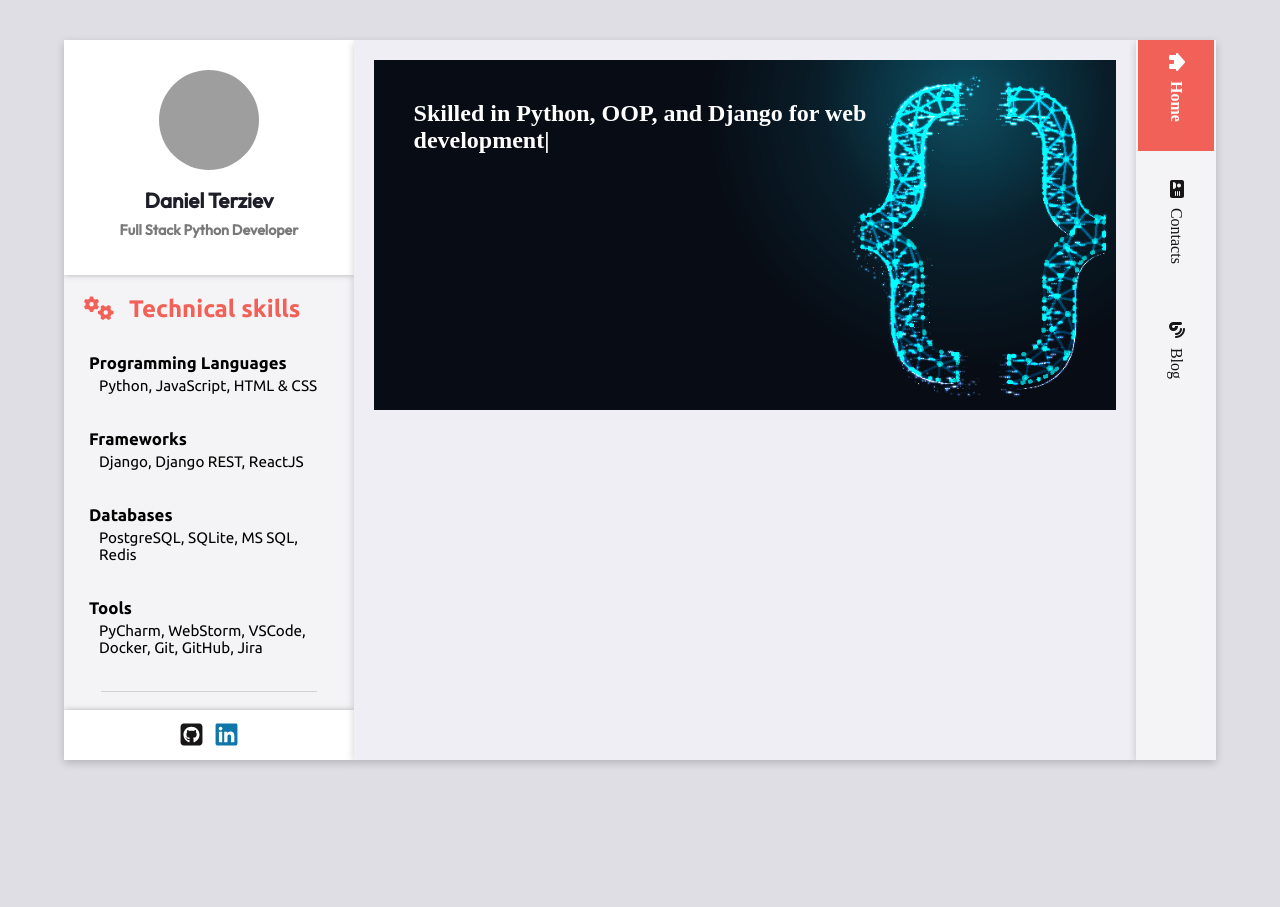
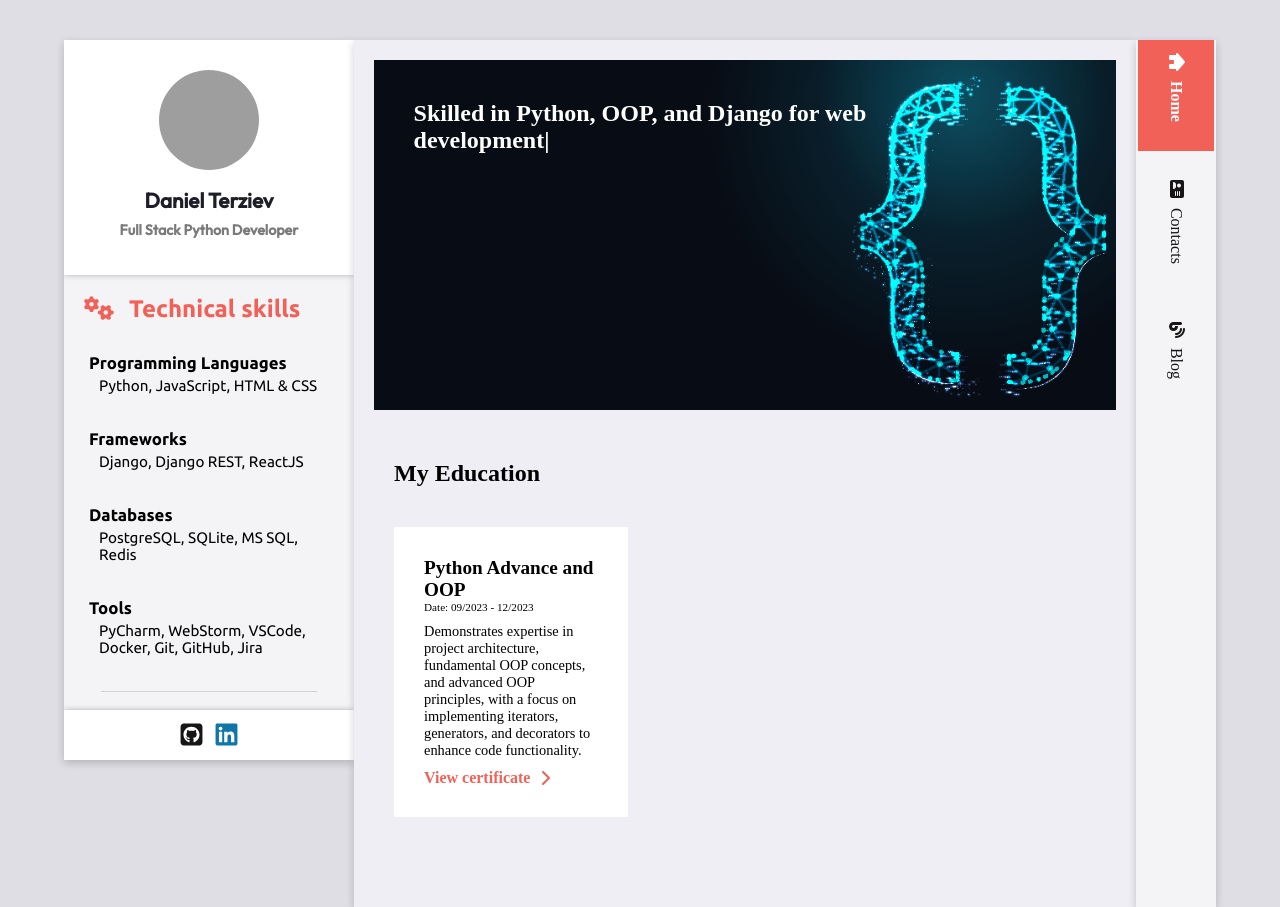
Before and after one commit to danielterziev92/ResumeTemplate, a React (Vite) app: page / in a window 1280 px wide. Before the commit the page ends 800 px from the top, so only its background shows below. Built offline with nearby package versions, Linux system fonts and the light colour scheme; grey boxes are pictures that could not be loaded.

Commit message:
Create Eductaion component where show every cource from my eduction and show button to see the certificate

```diff
--- a/src/components/banner/Banner.module.css
+++ b/src/components/banner/Banner.module.css
@@ -1,7 +1,7 @@
 .banner {
     width: 95%;
     height: 350px;
-    margin-top: 10px;
+    margin: 10px auto 10px auto;
     padding: 40px;
     background-image: url("../../../public/home_bg.png");
     background-size: auto 100%;
--- /dev/null
+++ b/src/components/education/Education.jsx
@@ -0,0 +1,22 @@
+import {FontAwesomeIcon} from "@fortawesome/react-fontawesome";
+import {faChevronRight,} from "@fortawesome/free-solid-svg-icons";
+
+import style from './Education.module.css';
+
+export default function Education() {
+    return (
+        <article className={style.educationContainer}>
+            <h2>My Education</h2>
+            <div>
+                <section className={style.educationBox}>
+                    <h3>Python Advance and OOP</h3>
+                    <small>Date: 09/2023 - 12/2023</small>
+                    <p>Demonstrates expertise in project architecture, fundamental OOP concepts, and advanced OOP
+                        principles, with a focus on implementing iterators, generators, and
+                        decorators to enhance code functionality.</p>
+                    <div>View certificate <FontAwesomeIcon icon={faChevronRight}/></div>
+                </section>
+            </div>
+        </article>
+    );
+}
--- /dev/null
+++ b/src/components/education/Education.module.css
@@ -0,0 +1,48 @@
+.educationContainer {
+    padding: 40px;
+}
+
+.educationContainer > div {
+    display: grid;
+    grid-template-columns: repeat(3, 1fr);
+    padding: 40px 0;
+}
+
+.educationBox {
+    background-color: white;
+    padding: 30px;
+    display: flex;
+    flex-wrap: wrap;
+}
+
+.educationBox h3 {
+    font-size: 1.2rem;
+}
+
+.educationBox small {
+    font-size: 0.7rem;
+    margin-bottom: 10px;
+}
+
+.educationBox p {
+    font-size: 0.9rem;
+}
+
+.educationBox div {
+    display: flex;
+    align-items: center;
+    gap: 10px;
+    margin-top: 10px;
+    color: #f26157;
+    font-size: 1rem;
+    font-weight: bolder;
+    cursor: pointer;
+}
+
+.educationBox div svg {
+    transition: transform 0.5s ease-in-out;
+}
+
+.educationBox div:hover svg {
+    transform: translateX(10px);
+}
--- a/src/components/home/Home.jsx
+++ b/src/components/home/Home.jsx
@@ -1,6 +1,7 @@
 import style from './Home.module.css';
 
 import Banner from "../banner/Banner.jsx";
+import Education from "../education/Education.jsx";
 
 export default function Home() {
 
@@ -8,6 +9,7 @@ export default function Home() {
     return (
         <div className={style.home}>
             <Banner/>
+            <Education/>
         </div>
     );
 }
--- a/src/components/home/Home.module.css
+++ b/src/components/home/Home.module.css
@@ -4,6 +4,4 @@
     background-color: var(--main-content-wrapper-bg);
     box-shadow: 0 3px 8px 0 rgba(15, 15, 20, .2);
     padding: 10px 0;
-    display: flex;
-    justify-content: center;
 }
```
